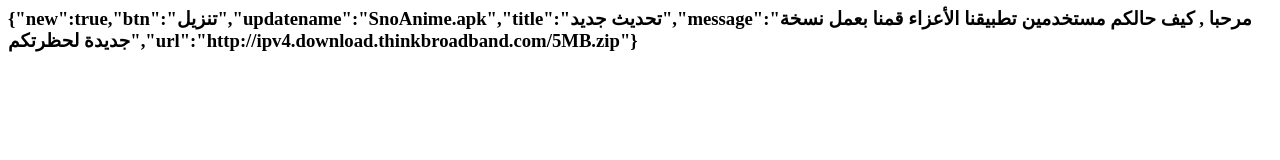
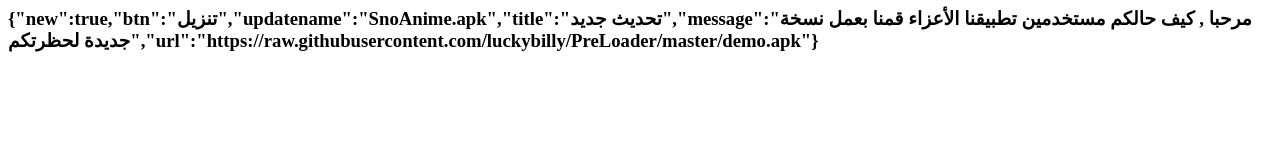
Before and after one commit to abrahem/Log, a plain HTML site: page two.html in a window 1280 px wide. Drawn offline with Linux system fonts and the light colour scheme.

Commit message:
Update two.html

```diff
--- a/two.html
+++ b/two.html
@@ -1 +1 @@
-<html><head></head><body><h3 id="data">{"new":true,"btn":"تنزيل","updatename":"SnoAnime.apk","title":"تحديث جديد","message":"مرحبا , كيف حالكم مستخدمين تطبيقنا الأعزاء قمنا بعمل نسخة جديدة لحظرتكم","url":"http://ipv4.download.thinkbroadband.com/5MB.zip"}</h3></body></html>
+<html><head></head><body><h3 id="data">{"new":true,"btn":"تنزيل","updatename":"SnoAnime.apk","title":"تحديث جديد","message":"مرحبا , كيف حالكم مستخدمين تطبيقنا الأعزاء قمنا بعمل نسخة جديدة لحظرتكم","url":"https://raw.githubusercontent.com/luckybilly/PreLoader/master/demo.apk"}</h3></body></html>
```
